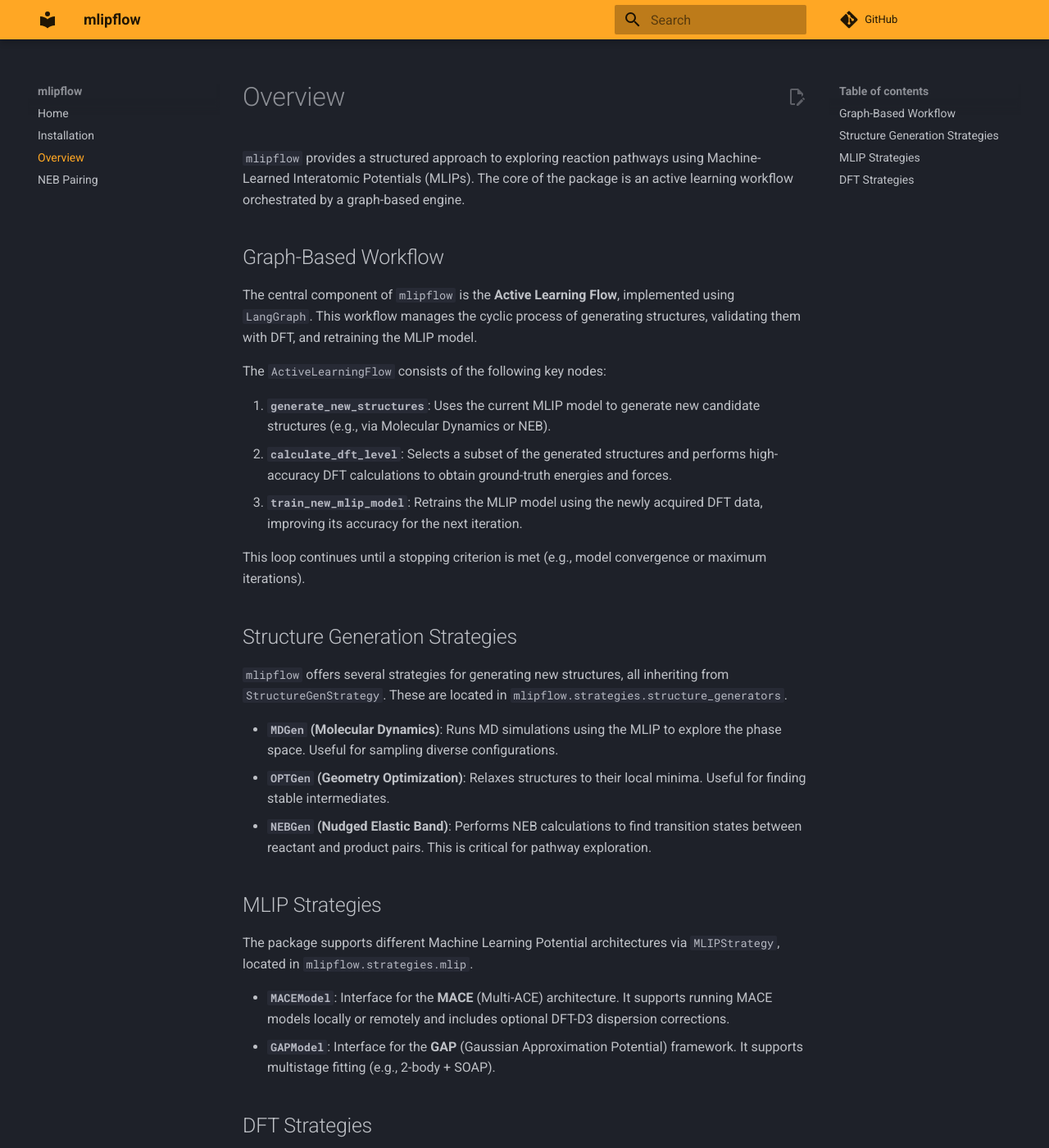
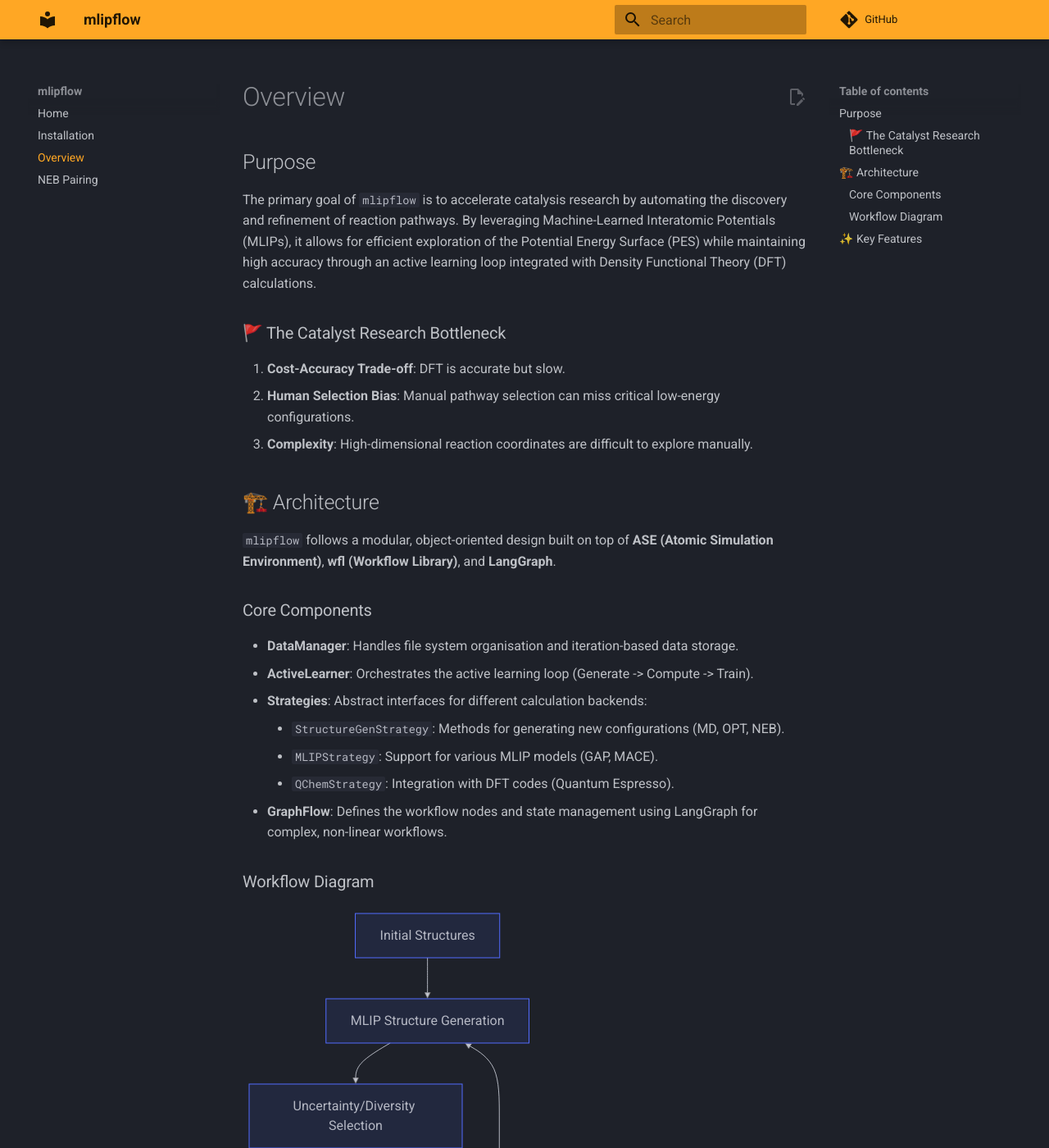
Before and after one commit to Vespertili0/mlipflow, an MkDocs documentation site: the page built from docs/overview.md, in a window 1280 px wide and 1400 px high. Shown: the whole window at 82% size. Built offline with MkDocs 1.6.1 and Material for MkDocs 9.7.7, drawn with Linux system fonts in a browser that asks for light colours; comment, search, counter and statistics services are not loaded; some of the changed text lies outside the part shown.

Commit message:
docs: expand and restructure documentation, adding new guides for best practices, API, installation, usage, and examples, and updating existing overview and workflow content.

````diff
--- a/docs/overview.md
+++ b/docs/overview.md
@@ -1,37 +1,51 @@
+---
+title: Overview
+layout: default
+---
+
 # Overview
 
-`mlipflow` provides a structured approach to exploring reaction pathways using Machine-Learned Interatomic Potentials (MLIPs). The core of the package is an active learning workflow orchestrated by a graph-based engine.
+## Purpose
 
-## Graph-Based Workflow
+The primary goal of `mlipflow` is to accelerate catalysis research by automating the discovery and refinement of reaction pathways. By leveraging Machine-Learned Interatomic Potentials (MLIPs), it allows for efficient exploration of the Potential Energy Surface (PES) while maintaining high accuracy through an active learning loop integrated with Density Functional Theory (DFT) calculations.
 
-The central component of `mlipflow` is the **Active Learning Flow**, implemented using `LangGraph`. This workflow manages the cyclic process of generating structures, validating them with DFT, and retraining the MLIP model.
+### 🚩 The Catalyst Research Bottleneck
 
-The `ActiveLearningFlow` consists of the following key nodes:
+1.  **Cost-Accuracy Trade-off**: DFT is accurate but slow.
+2.  **Human Selection Bias**: Manual pathway selection can miss critical low-energy configurations.
+3.  **Complexity**: High-dimensional reaction coordinates are difficult to explore manually.
 
-1.  **`generate_new_structures`**: Uses the current MLIP model to generate new candidate structures (e.g., via Molecular Dynamics or NEB).
-2.  **`calculate_dft_level`**: Selects a subset of the generated structures and performs high-accuracy DFT calculations to obtain ground-truth energies and forces.
-3.  **`train_new_mlip_model`**: Retrains the MLIP model using the newly acquired DFT data, improving its accuracy for the next iteration.
+## 🏗️ Architecture
 
-This loop continues until a stopping criterion is met (e.g., model convergence or maximum iterations).
+`mlipflow` follows a modular, object-oriented design built on top of **ASE (Atomic Simulation Environment)**, **wfl (Workflow Library)**, and **LangGraph**.
 
-## Structure Generation Strategies
+### Core Components
 
-`mlipflow` offers several strategies for generating new structures, all inheriting from `StructureGenStrategy`. These are located in `mlipflow.strategies.structure_generators`.
+-   **DataManager**: Handles file system organisation and iteration-based data storage.
+-   **ActiveLearner**: Orchestrates the active learning loop (Generate -> Compute -> Train).
+-   **Strategies**: Abstract interfaces for different calculation backends:
+    -   `StructureGenStrategy`: Methods for generating new configurations (MD, OPT, NEB).
+    -   `MLIPStrategy`: Support for various MLIP models (GAP, MACE).
+    -   `QChemStrategy`: Integration with DFT codes (Quantum Espresso).
+-   **GraphFlow**: Defines the workflow nodes and state management using LangGraph for complex, non-linear workflows.
 
-*   **`MDGen` (Molecular Dynamics)**: Runs MD simulations using the MLIP to explore the phase space. Useful for sampling diverse configurations.
-*   **`OPTGen` (Geometry Optimization)**: Relaxes structures to their local minima. Useful for finding stable intermediates.
-*   **`NEBGen` (Nudged Elastic Band)**: Performs NEB calculations to find transition states between reactant and product pairs. This is critical for pathway exploration.
+### Workflow Diagram
 
-## MLIP Strategies
+```mermaid
+graph TD
+    A[Initial Structures] --> B[MLIP Structure Generation]
+    B --> C[Uncertainty/Diversity Selection]
+    C --> D[DFT Single-Point Calculations]
+    D --> E[MLIP Model Training/Refinement]
+    E --> F{Completion Criteria Met?}
+    F -- No --> B
+    F -- Yes --> G[Final Refined Path]
+```
 
-The package supports different Machine Learning Potential architectures via `MLIPStrategy`, located in `mlipflow.strategies.mlip`.
+## ✨ Key Features
 
-*   **`MACEModel`**: Interface for the **MACE** (Multi-ACE) architecture. It supports running MACE models locally or remotely and includes optional DFT-D3 dispersion corrections.
-*   **`GAPModel`**: Interface for the **GAP** (Gaussian Approximation Potential) framework. It supports multistage fitting (e.g., 2-body + SOAP).
-
-## DFT Strategies
-
-For the "ground truth" calculations, `mlipflow` uses `QChemStrategy`, located in `mlipflow.strategies.dft`.
-
-*   **`QECalculator`**: Interface for **Quantum Espresso**. It handles input file generation, pseudopotentials, and remote job submission for SCF and relaxation calculations.
-*   **`EMTCalc`**: A fast, approximate calculator (Effective Medium Theory) used primarily for testing and debugging workflows without the cost of full DFT.
+-   **Modular Design**: Easily swap out MLIP models, DFT calculators, or generation strategies.
+-   **Scalability**: Built for HPC environments with seamless integration via `wfl`.
+-   **Active Learning**: Intelligent selection of new configurations to label, minimising expensive DFT calls.
+-   **Advanced Sampling**: Supports Metadynamics, NVT/NPT MD, and NEB-based exploration.
+-   **GMM Selection**: Uses Gaussian Mixture Models (GMM) for uncertainty-based configuration selection.
````
Also changed, not shown: README.md (+97 -93 lines), docs/api-reference.md (added, +129 -0 lines), docs/best-practices.md (added, +31 -0 lines), docs/examples.md (added, +82 -0 lines), docs/index.md (+2 -2 lines), docs/installation.md (added, +60 -0 lines), docs/usage.md (added, +124 -0 lines), docs/workflows.md (+2 -2 lines), index.md (added, +52 -0 lines).
